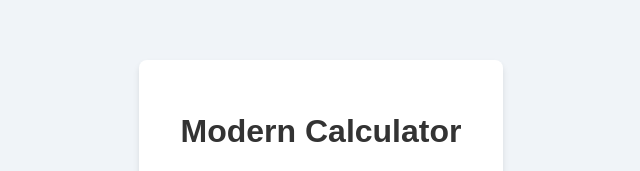
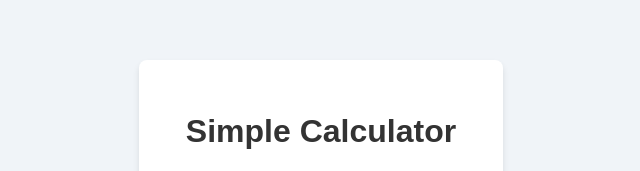
Before and after one commit to kshitijkhanka24/calculators, a plain HTML site: page v0/index.html in a window 1280 px wide. Shown: the part 113-284 px from the top of the page, without its empty margins (319-959 px from the left). Drawn offline with Linux system fonts and the light colour scheme.

Commit message:
Update index.html

```diff
--- a/v0/index.html
+++ b/v0/index.html
@@ -73,7 +73,7 @@
 </head>
 <body>
     <div class="calculator">
-        <h1>Modern Calculator</h1>
+        <h1>Simple Calculator</h1>
         <div class="input-group">
             <label for="num1">Number 1:</label>
             <input type="number" id="num1" placeholder="Enter first number">
```
